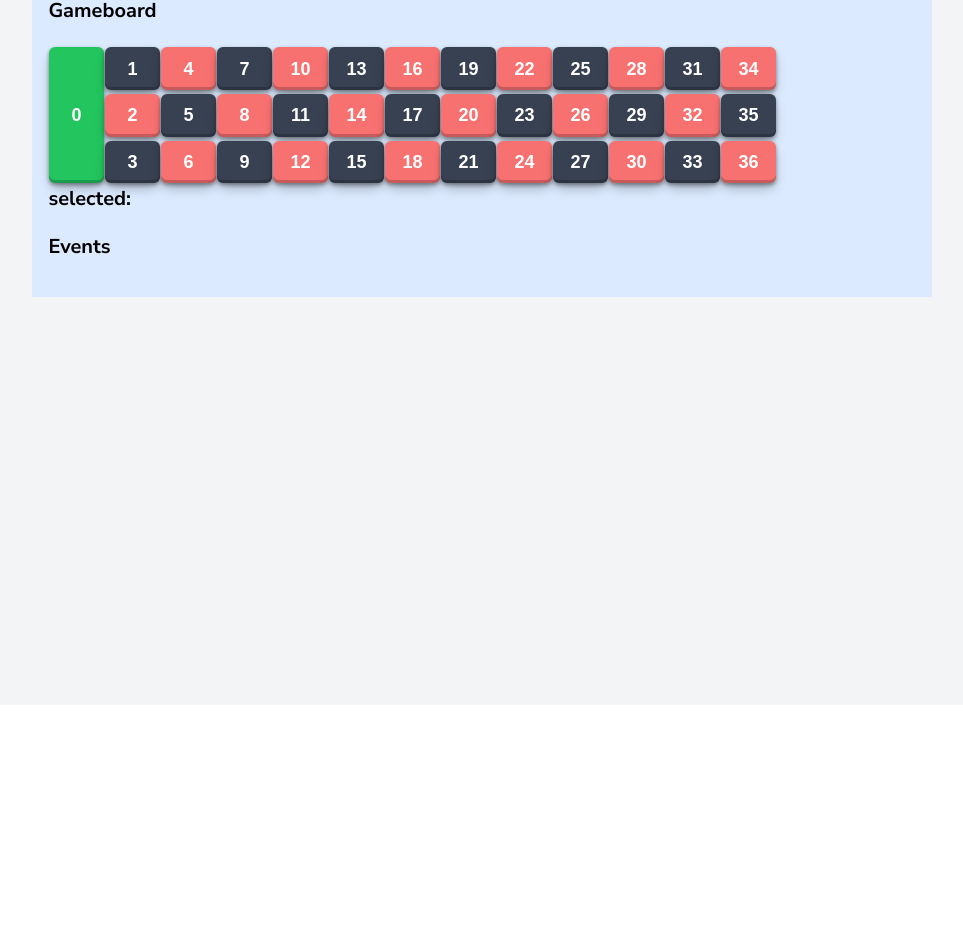
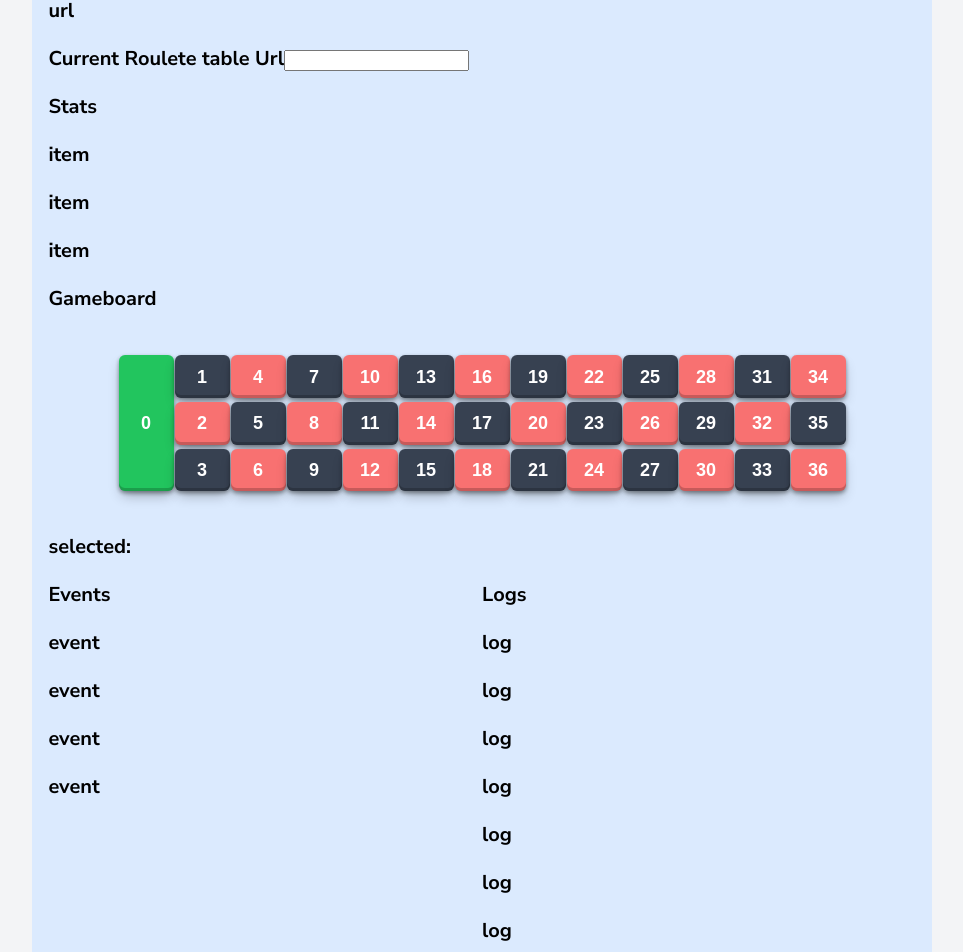
Before and after one commit to adomasgaudi/Aardvark-Roulette, a Vue app: page / in a window 1280 px wide. Shown: the part 95-1047 px from the top of the page, without its empty margins (158-1121 px from the left). Before the commit the page ends 800 px from the top, so only its background shows below. Built offline with nearby package versions, Linux system fonts and the light colour scheme; a web font is replaced by a local one.

Commit message:
feat: Add form, log,events, stats MN2

```diff
--- a/src/elements/components/ContainDiv.vue
+++ b/src/elements/components/ContainDiv.vue
@@ -9,7 +9,7 @@ defineProps(["classout", "classin", "pad"]);
         class="px-5 sm:px-[5%] md:px-[5%] lg:px-[10%] xl:px-[10%]"
         :class="pad"
       >
-        <div class="flex" :class="classin">
+        <div class="flex w-full" :class="classin">
           <slot />
         </div>
       </div>
--- /dev/null
+++ b/src/elements/components/EventTable.vue
@@ -0,0 +1,8 @@
+<template>
+  <div>
+    <p>event</p>
+    <p>event</p>
+    <p>event</p>
+    <p>event</p>
+  </div>
+</template>
--- /dev/null
+++ b/src/elements/components/LogTable.vue
@@ -0,0 +1,14 @@
+<template>
+  <div>
+    <p>log</p>
+    <p>log</p>
+    <p>log</p>
+    <p>log</p>
+    <p>log</p>
+    <p>log</p>
+    <p>log</p>
+    <p>log</p>
+    <p>log</p>
+    <p>log</p>
+  </div>
+</template>
--- /dev/null
+++ b/src/elements/components/PartDiv.vue
@@ -0,0 +1,12 @@
+<template>
+  <div class="partdiv">
+    <slot />
+  </div>
+</template>
+
+<style lang="sass">
+.partdiv
+  width: 100%
+  @media (min-width: 768px)
+    width: 50%
+</style>
--- a/src/elements/components/RouleteTable.vue
+++ b/src/elements/components/RouleteTable.vue
@@ -17,7 +17,7 @@ const rouleteSelect = (item) => {
 </script>
 
 <template>
-  <div class="flex flex-row">
+  <div class="flex flex-row justify-center my-10">
     <button-roulete color="green" @click="rouleteSelect('0')">
       {{ `0` }}
     </button-roulete>
--- /dev/null
+++ b/src/elements/components/StatsTable.vue
@@ -0,0 +1,7 @@
+<template>
+  <div>
+    <p>item</p>
+    <p>item</p>
+    <p>item</p>
+  </div>
+</template>
--- /dev/null
+++ b/src/elements/components/UrlForm.vue
@@ -0,0 +1,6 @@
+<template>
+  <form>
+    <label for="">Current Roulete table Url</label>
+    <input type="text" />
+  </form>
+</template>
--- a/src/elements/views/HomeView.vue
+++ b/src/elements/views/HomeView.vue
@@ -1,8 +1,12 @@
 <script setup lang="ts">
 import ContainDiv from "../components/ContainDiv.vue";
+import RouleteTable from "../components/RouleteTable.vue";
+import EventTable from "../components/EventTable.vue";
+import LogTable from "../components/LogTable.vue";
+import PartDiv from "../components/PartDiv.vue";
+import StatsTable from "../components/StatsTable.vue";
+import UrlForm from "../components/UrlForm.vue";
 import { ref } from "vue";
-
-import RouleteTable from "../components/RouleteTable.vue";
 
 const arr = [
   "0",
@@ -93,12 +97,29 @@ const selectNumber = (item) => {
 
 <template>
   <contain-div classin="bg-blue-100" classout="bg-gray-100">
-    <div class="text-xl font-bold fadeInUp p-4">
+    <div class="text-xl font-bold fadeInUp p-4 w-full">
       <h1 class="text-3xl">Welcome to the ardvark roulete game</h1>
+      <p>url</p>
+      <url-form />
+      <p>Stats</p>
+      <stats-table />
       <p>Gameboard</p>
       <roulete-table :arr="arr2" @select="selectNumber" />
       <div>selected: {{ selected }}</div>
-      <p>Events</p>
+      <div class="flex flex-row">
+        <part-div>
+          <div>
+            <p>Events</p>
+            <event-table />
+          </div>
+        </part-div>
+        <part-div>
+          <div>
+            <p>Logs</p>
+            <log-table />
+          </div>
+        </part-div>
+      </div>
     </div>
   </contain-div>
 </template>
```
